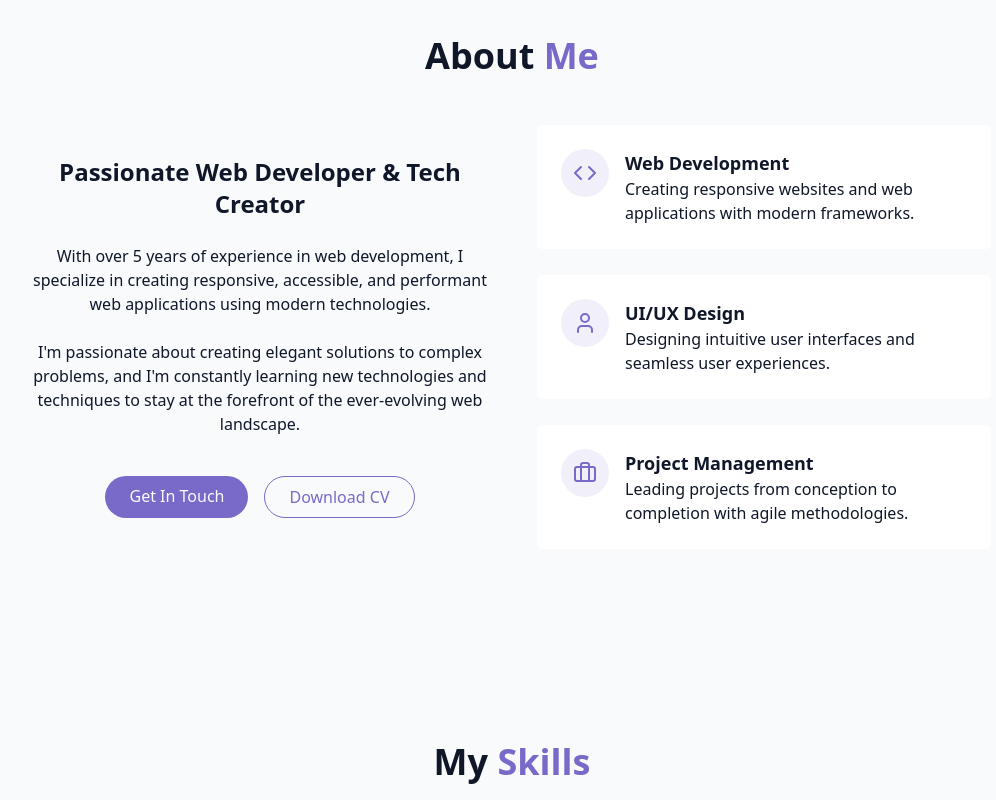
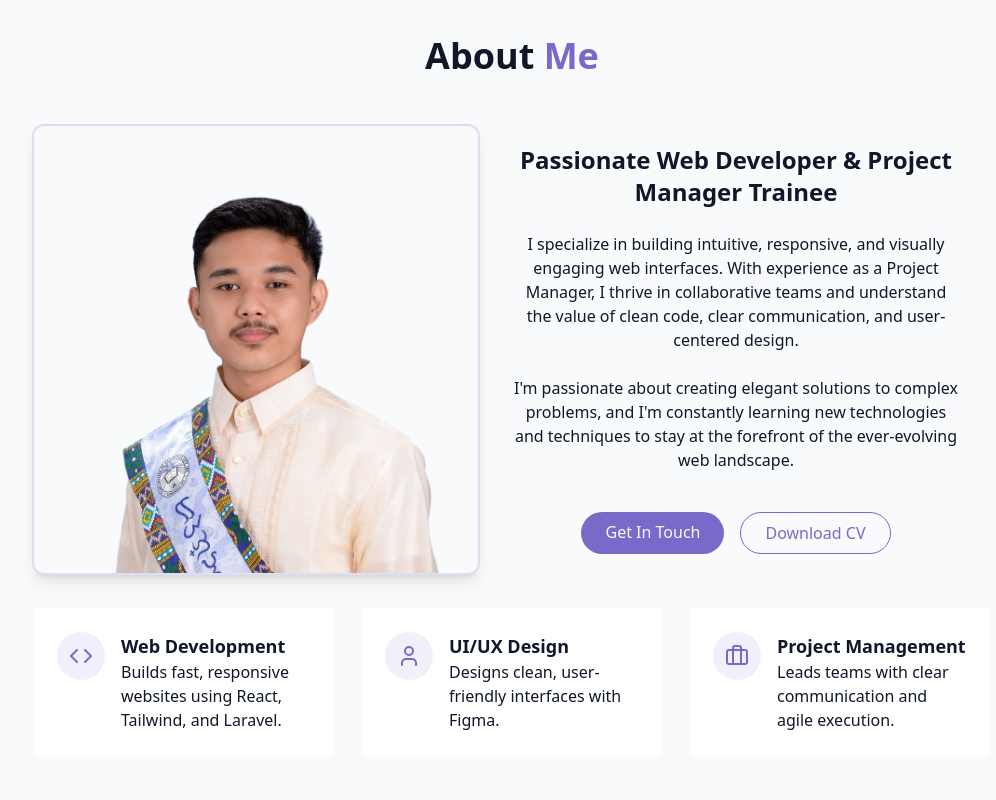
Before and after one commit to Matchewmau/MyPortfolio-React, a React (Vite) app: page / in a window 1280 px wide. Shown: the part 860-1660 px from the top of the page, without its empty margins (128-1124 px from the left). Built offline with nearby package versions, Linux system fonts and the light colour scheme.

Commit message:
fixed and added more in about me

```diff
--- a/src/components/AboutSection.jsx
+++ b/src/components/AboutSection.jsx
@@ -9,16 +9,28 @@ export const AboutSection = () => {
           About <span className="text-primary"> Me</span>
         </h2>
 
-        <div className="grid grid-cols-1 md:grid-cols-2 gap-12 items-center">
-          <div className="space-y-6">
+        <div className="grid grid-cols-1 md:grid-cols-2 gap-8 items-center">
+          {/* Column 1: My Image */}
+          <div className="md:col-span-1 flex justify-center items-center">
+            <div className="rounded-xl overflow-hidden shadow-lg border-2 border-primary/20">
+              <img
+                src="/public/img/mathew.png"
+                alt="Your Name"
+                className="w-full h-auto object-cover transition-transform hover:scale-105 duration-500"
+              />
+            </div>
+          </div>
+
+          {/* Column 2: Content */}
+          <div className="space-y-6 md:col-span-1">
             <h3 className="text-2xl font-semibold">
-              Passionate Web Developer & Tech Creator
+              Passionate Web Developer & Project Manager Trainee
             </h3>
 
             <p className="text-muted-foreground">
-              With over 5 years of experience in web development, I specialize
-              in creating responsive, accessible, and performant web
-              applications using modern technologies.
+              I specialize in building intuitive, responsive, and visually engaging web interfaces.
+            With experience as a Project Manager,
+            I thrive in collaborative teams and understand the value of clean code, clear communication, and user-centered design.
             </p>
 
             <p className="text-muted-foreground">
@@ -43,17 +55,17 @@ export const AboutSection = () => {
             </div>
           </div>
 
-          <div className="grid grid-cols-1 gap-6">
+          {/* Column 3: Skills/Services */}
+          <div className="grid grid-cols-3 gap-6 md:col-span-3">
             <div className="gradient-border p-6 card-hover">
               <div className="flex items-start gap-4">
                 <div className="p-3 rounded-full bg-primary/10">
                   <Code className="h-6 w-6 text-primary" />
                 </div>
                 <div className="text-left">
-                  <h4 className="font-semibold text-lg"> Web Development</h4>
+                  <h4 className="font-semibold text-lg">Web Development</h4>
                   <p className="text-muted-foreground">
-                    Creating responsive websites and web applications with
-                    modern frameworks.
+                    Builds fast, responsive websites using React, Tailwind, and Laravel.
                   </p>
                 </div>
               </div>
@@ -66,8 +78,7 @@ export const AboutSection = () => {
                 <div className="text-left">
                   <h4 className="font-semibold text-lg">UI/UX Design</h4>
                   <p className="text-muted-foreground">
-                    Designing intuitive user interfaces and seamless user
-                    experiences.
+                    Designs clean, user-friendly interfaces with Figma.
                   </p>
                 </div>
               </div>
@@ -77,12 +88,10 @@ export const AboutSection = () => {
                 <div className="p-3 rounded-full bg-primary/10">
                   <Briefcase className="h-6 w-6 text-primary" />
                 </div>
-
                 <div className="text-left">
                   <h4 className="font-semibold text-lg">Project Management</h4>
                   <p className="text-muted-foreground">
-                    Leading projects from conception to completion with agile
-                    methodologies.
+                    Leads teams with clear communication and agile execution.
                   </p>
                 </div>
               </div>
--- a/src/components/HeroSection.jsx
+++ b/src/components/HeroSection.jsx
@@ -22,9 +22,9 @@ export const HeroSection = () => {
 
           <p className="text-lg md:text-xl text-muted-foreground max-2-2xl mx-auto opacity-0 animate-fade-in-delay-3">
             I am computer science student from Western Mindanao State University.
-            I specialize in building intuitive, responsive, and visually engaging web interfaces.
-            With experience as a Project Manager,
-            I thrive in collaborative teams and understand the value of clean code, clear communication, and user-centered design.
+            I’m eager to apply my growing expertise in real-world settings and
+              am actively seeking opportunities to contribute to modern,
+              user-focused web projects.
           </p>
 
           <div className="pt-4 opacity-0 animate-fade-in-delay-4">
```
Also changed, not shown: public/img/mathew.png (added).
